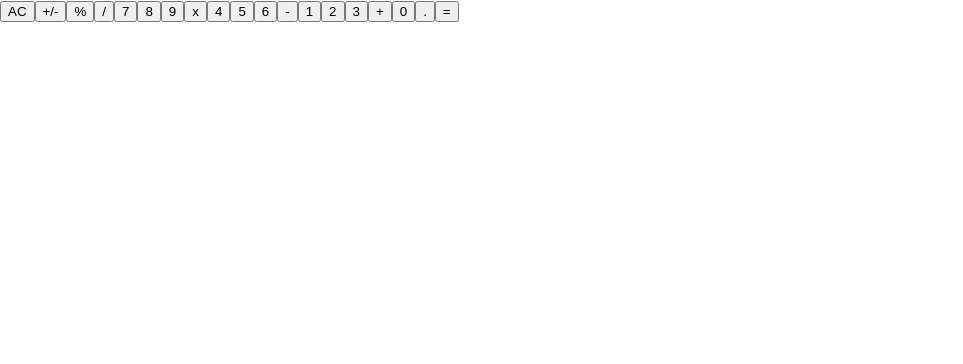
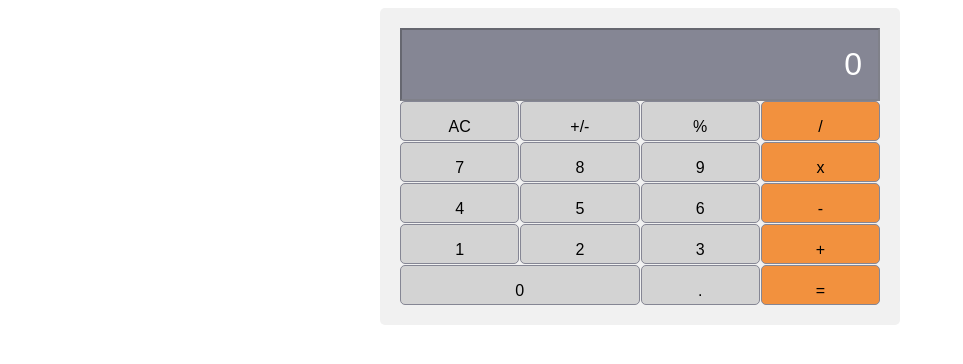
Before and after one commit to Megagig/math-magicians, a React (Create React App) app: page / in a window 1280 px wide. Shown: the top 364 px of the page, without its empty margins (0-963 px from the left). Built offline with nearby package versions, Linux system fonts and the light colour scheme.

Commit message:
Add styles to the calculator

```diff
--- a/src/App.css
+++ b/src/App.css
@@ -1,39 +1,59 @@
-.App {
-  text-align: center;
+.calculator {
+  width: 30rem;
+  margin: 0 auto;
+  display: flex;
+  flex-direction: column;
 }
 
-.App-logo {
-  height: 40vmin;
-  pointer-events: none;
+#display {
+  width: 100%;
+  height: 40px;
+  margin-bottom: 10px;
+  font-size: 20px;
+  text-align: right;
 }
 
-@media (prefers-reduced-motion: no-preference) {
-  .App-logo {
-    animation: App-logo-spin infinite 20s linear;
-  }
+.buttons {
+  display: grid;
+  grid-template-columns: repeat(4, 1fr);
+  grid-gap: 1px;
+  width: 100%;
+  margin: 0 auto;
 }
 
-.App-header {
-  background-color: #282c34;
-  min-height: 100vh;
-  display: flex;
-  flex-direction: column;
-  align-items: center;
-  justify-content: center;
-  font-size: calc(10px + 2vmin);
+.operator-btn {
+  padding: 1rem;
+  outline: none;
+  border: 0.5px solid hsl(236deg 6.55% 55.1%);
+  font-family: 'Poppins', sans-serif;
+  font-size: 1rem;
+}
+
+button:hover {
+  background-color: #c1c1c1;
+}
+
+input[type='text'] {
+  padding: 1rem;
+  text-align: right;
+  font-family: 'Poppins', sans-serif;
+  font-size: 2rem;
+  background-color: hsl(236deg 6.55% 55.1%);
+}
+
+input[type='text']::placeholder {
   color: white;
 }
-
-.App-link {
-  color: #61dafb;
+.grid-item {
+  grid-column: 1/3;
+}
+.orange-btn {
+  background-color: #f2913e;
+}
+.orange-btn:hover {
+  background-color: #e88025;
 }
 
-@keyframes App-logo-spin {
-  from {
-    transform: rotate(0deg);
-  }
-
-  to {
-    transform: rotate(360deg);
-  }
+.orange-btn:active {
+  background-color: #a14d04;
 }
--- a/src/components/calculator.js
+++ b/src/components/calculator.js
@@ -3,8 +3,9 @@ import React from 'react';
 function Calculator() {
   return (
     <div className="calculator">
+      <input type="text" placeholder="0" disabled />
       <div className="buttons">
-        <button type="button" className="number">
+        <button type="button" className="operator-btn">
           AC
         </button>
         <button type="button" className="operator-btn">
@@ -13,52 +14,52 @@ function Calculator() {
         <button type="button" className="operator-btn">
           %
         </button>
-        <button type="button" className="operator-btn">
+        <button type="button" className="operator-btn orange-btn">
           /
         </button>
-        <button type="button" className="number">
+        <button type="button" className="operator-btn">
           7
         </button>
-        <button type="button" className="number">
+        <button type="button" className="operator-btn">
           8
         </button>
-        <button type="button" className="number">
+        <button type="button" className="operator-btn">
           9
         </button>
-        <button type="button" className="operator-btn">
+        <button type="button" className="operator-btn orange-btn">
           x
         </button>
-        <button type="button" className="number">
+        <button type="button" className="operator-btn">
           4
         </button>
-        <button type="button" className="number">
+        <button type="button" className="operator-btn">
           5
         </button>
-        <button type="button" className="number">
+        <button type="button" className="operator-btn">
           6
         </button>
-        <button type="button" className="operator-btn">
+        <button type="button" className="operator-btn orange-btn">
           -
         </button>
-        <button type="button" className="number">
+        <button type="button" className="operator-btn">
           1
         </button>
-        <button type="button" className="number">
+        <button type="button" className="operator-btn">
           2
         </button>
-        <button type="button" className="number">
+        <button type="button" className="operator-btn">
           3
         </button>
-        <button type="button" className="operator-btn">
+        <button type="button" className="operator-btn orange-btn">
           +
         </button>
-        <button type="button" className="number">
+        <button type="button" className="operator-btn grid-item">
           0
         </button>
         <button type="button" className="operator-btn">
           .
         </button>
-        <button type="button" className="operator-btn">
+        <button type="button" className="operator-btn orange-btn">
           =
         </button>
       </div>
--- a/src/index.css
+++ b/src/index.css
@@ -1,27 +1,34 @@
-body {
-  margin: 0;
-  font-family:
-    -apple-system,
-    BlinkMacSystemFont,
-    'Segoe UI',
-    'Roboto',
-    'Oxygen',
-    'Ubuntu',
-    'Cantarell',
-    'Fira Sans',
-    'Droid Sans',
-    'Helvetica Neue',
-    sans-serif;
-  -webkit-font-smoothing: antialiased;
-  -moz-osx-font-smoothing: grayscale;
+.calculator {
+  width: 250px;
+  margin: 50px auto;
+  background-color: #f1f1f1;
+  padding: 20px;
+  border-radius: 5px;
 }
 
-code {
-  font-family:
-    source-code-pro,
-    Menlo,
-    Monaco,
-    Consolas,
-    'Courier New',
-    monospace;
+#display {
+  width: 100%;
+  height: 40px;
+  margin-bottom: 10px;
+  font-size: 20px;
+  text-align: right;
 }
+
+.buttons {
+  display: grid;
+  grid-template-columns: repeat(4, 1fr);
+  grid-gap: 10px;
+}
+
+button {
+  width: 100%;
+  height: 40px;
+  font-size: 16px;
+  background-color: #d3d3d3;
+  border-radius: 5px;
+  cursor: pointer;
+}
+
+button:hover {
+  background-color: #c1c1c1;
+}
```
